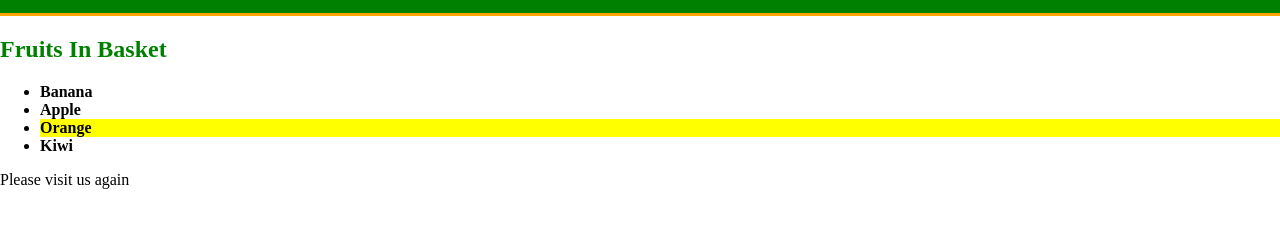
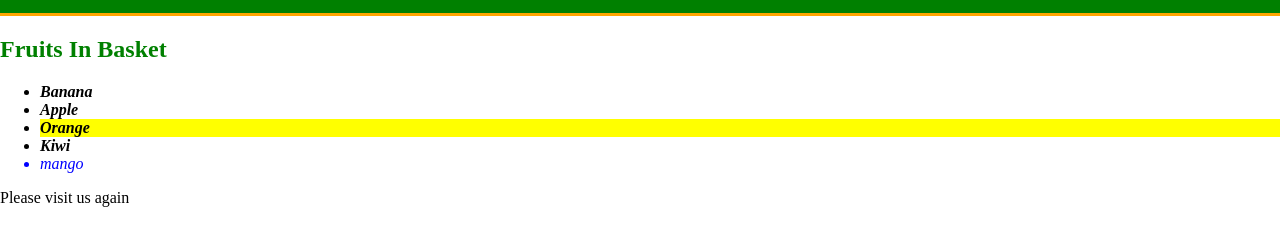
Before and after one commit to kumarsumiit/Fruit_Shop, a plain HTML site: page index.html in a window 1280 px wide. Shown: the part 56-302 px from the top of the page. Drawn offline with Linux system fonts and the light colour scheme.

Commit message:
getElementsByTagName Method

```diff
--- a/index.html
+++ b/index.html
@@ -17,6 +17,7 @@
         <li class="fruit">Apple</li>
         <li class="fruit">Orange</li>
         <li class="fruit">Kiwi</li>
+        <li>mango</li>
       </ul>
     </div>
     <div id="thanks"></div>
--- a/style.js
+++ b/style.js
@@ -18,3 +18,9 @@ for(let i=0; i<fruit.length;i++){
   fruit[i].style.fontWeight = 'bold';
   fruit[2].style.backgroundColor = 'yellow'
 }
+const listItems = document.getElementsByTagName('li');
+listItems[4].style.color = 'blue';
+
+for(let i=0; i<listItems.length;i++){
+  listItems[i].style.fontStyle = 'italic';
+}
```
